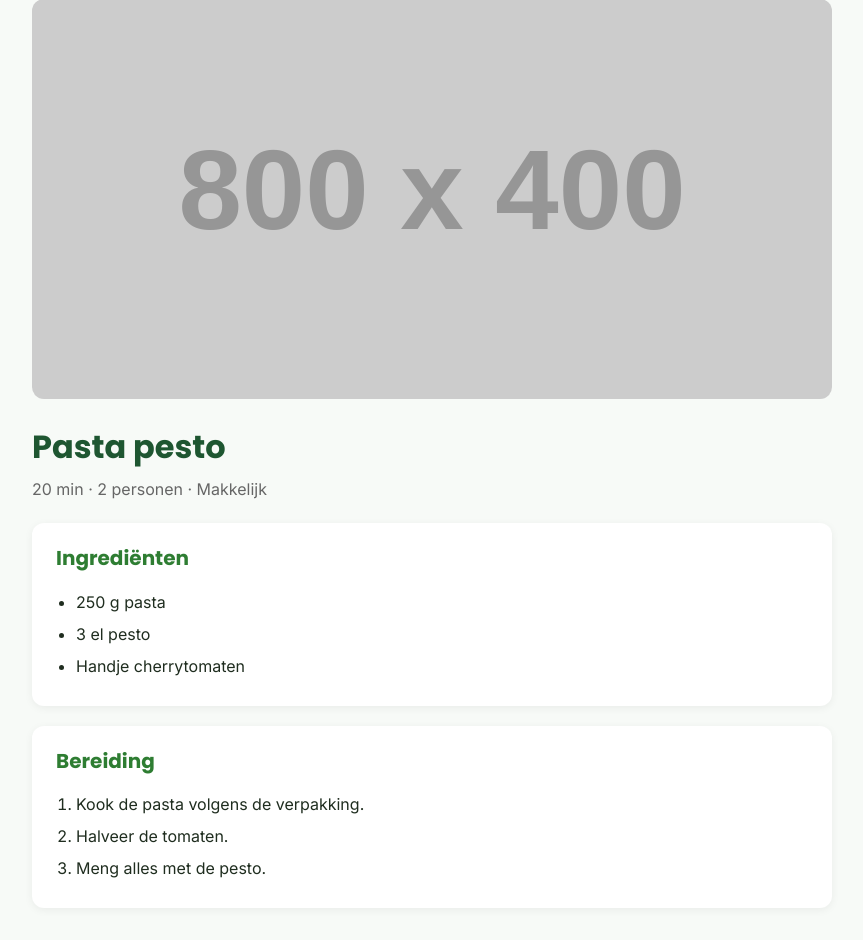
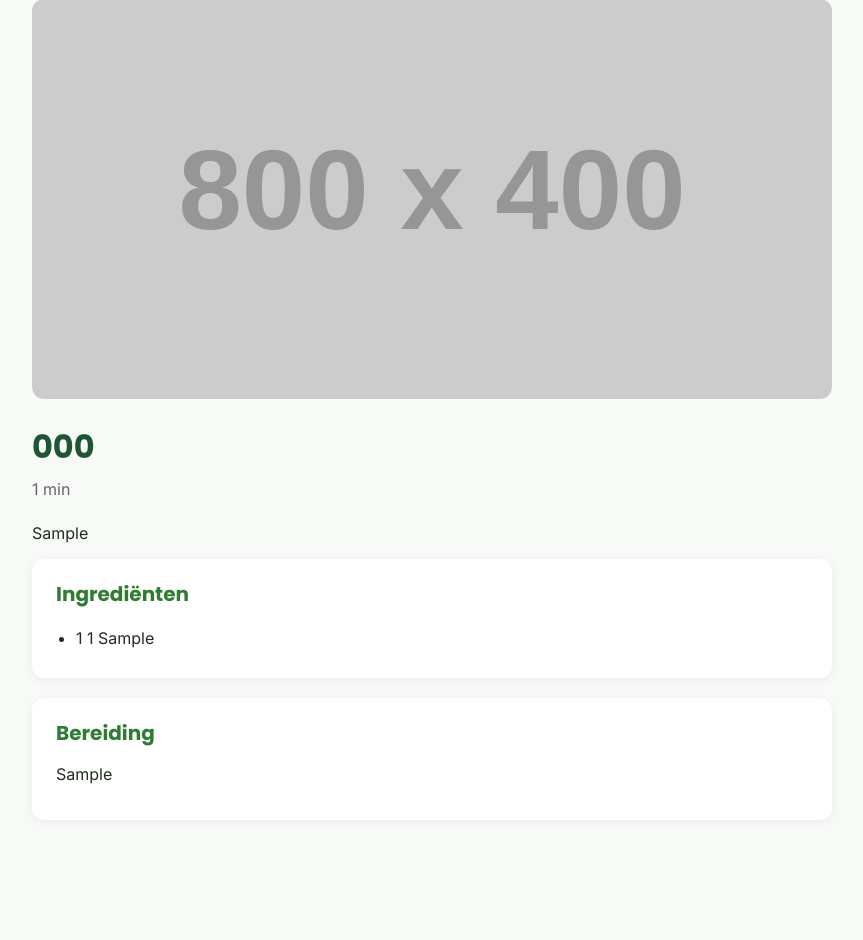
Before and after one commit to Kaspx3/ontkoking, a PHP site: page /detail.php?id=1 in a window 1280 px wide. Shown: the part 115-1055 px from the top of the page, without its empty margins (208-1071 px from the left). After the commit the page ends 899 px from the top, so only its background shows below. Run offline with PHP 8.4, Linux system fonts and the light colour scheme; tables that the repository leaves empty hold one stand-in row (values such as "Sample post"); grey boxes labelled with a size stand in for pictures from a placeholder-image service; some libraries are stand-ins or nearby versions.

Commit message:
de informatie uit de data-base toegevoegd aan de detail.php

```diff
--- a/detail.php
+++ b/detail.php
@@ -1,5 +1,30 @@
 <?php
-$pageTitle  = 'Recept – MijnRecepten';
+require 'db.php';
+
+// Het id uit de URL halen (detail.php?id=1)
+$id = $_GET['id'];
+
+// Recept ophalen
+$stmt = $pdo->prepare("SELECT * FROM recepten WHERE id = ?");
+$stmt->execute([$id]);
+$recept = $stmt->fetch();
+
+// Bestaat het recept niet? Stoppen.
+if (!$recept) {
+    die('Recept niet gevonden');
+}
+
+// Ingrediënten van dit recept ophalen
+$stmt = $pdo->prepare("
+    SELECT recept_ingredienten.hoeveelheid, recept_ingredienten.eenheid, ingredienten.naam
+    FROM recept_ingredienten
+    JOIN ingredienten ON recept_ingredienten.ingredient_id = ingredienten.id
+    WHERE recept_ingredienten.recept_id = ?
+");
+$stmt->execute([$id]);
+$ingredienten = $stmt->fetchAll();
+
+$pageTitle  = $recept['titel'];
 $activePage = 'recepten';
 include 'includes/header.php';
 ?>
@@ -9,25 +34,27 @@ include 'includes/header.php';
     <main class="recept">
         <img src="https://placehold.co/800x400" alt="Recept foto" class="recept-foto">
 
-        <h1>Pasta pesto</h1>
-        <p class="recept-info">20 min · 2 personen · Makkelijk</p>
+        <h1><?= $recept['titel'] ?></h1>
+        <p class="recept-info"><?= $recept['bereidingstijd_min'] ?> min</p>
+
+        <p><?= $recept['beschrijving'] ?></p>
 
         <section class="ingredienten">
             <h2>Ingrediënten</h2>
             <ul>
-                <li>250 g pasta</li>
-                <li>3 el pesto</li>
-                <li>Handje cherrytomaten</li>
+                <?php foreach ($ingredienten as $ingredient): ?>
+                    <li>
+                        <?= $ingredient['hoeveelheid'] ?>
+                        <?= $ingredient['eenheid'] ?>
+                        <?= $ingredient['naam'] ?>
+                    </li>
+                <?php endforeach; ?>
             </ul>
         </section>
 
         <section class="bereiding">
             <h2>Bereiding</h2>
-            <ol>
-                <li>Kook de pasta volgens de verpakking.</li>
-                <li>Halveer de tomaten.</li>
-                <li>Meng alles met de pesto.</li>
-            </ol>
+            <p><?= nl2br($recept['bereidingswijze']) ?></p>
         </section>
     </main>
 
```
Also changed, not shown: db.php (indentation only).
